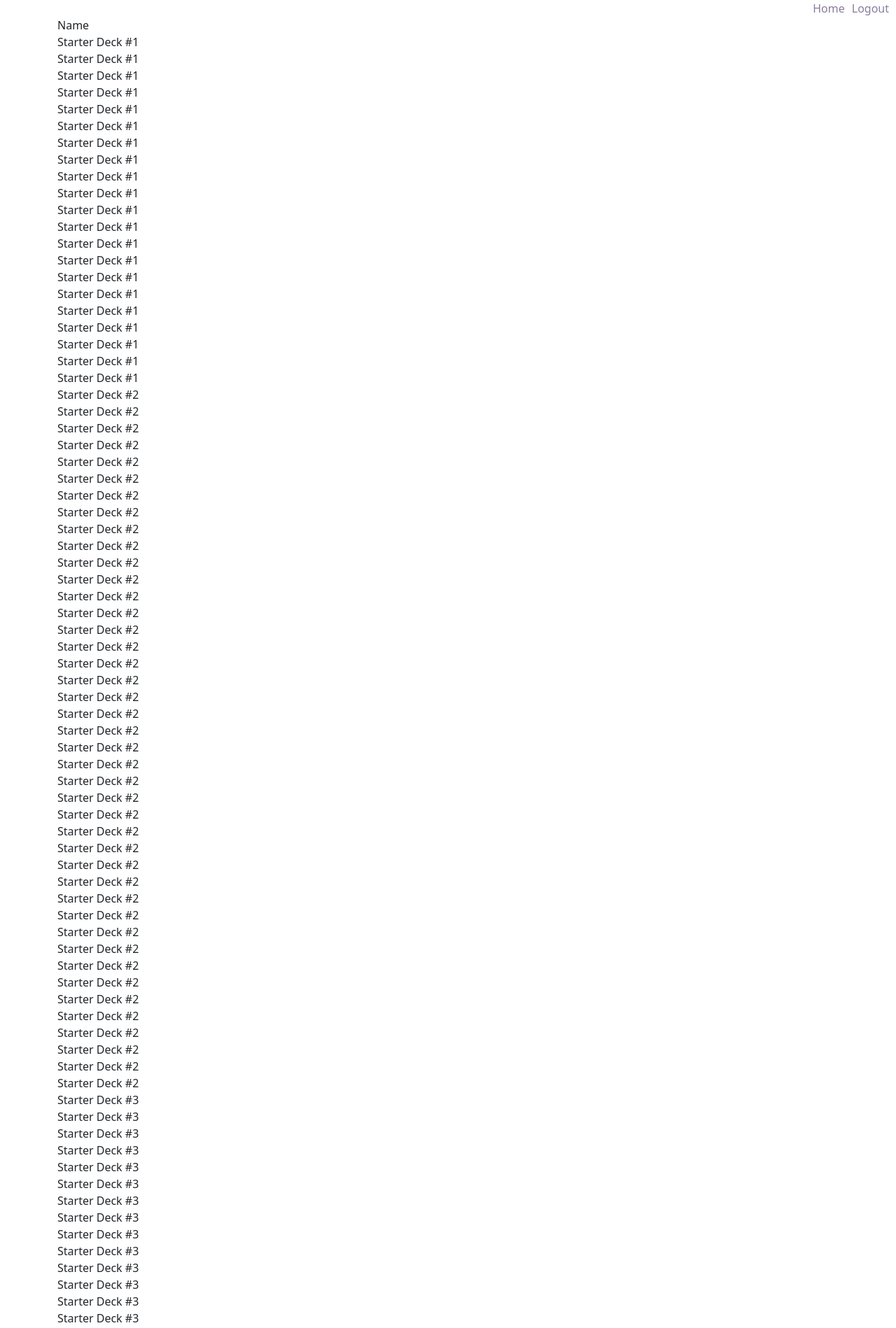
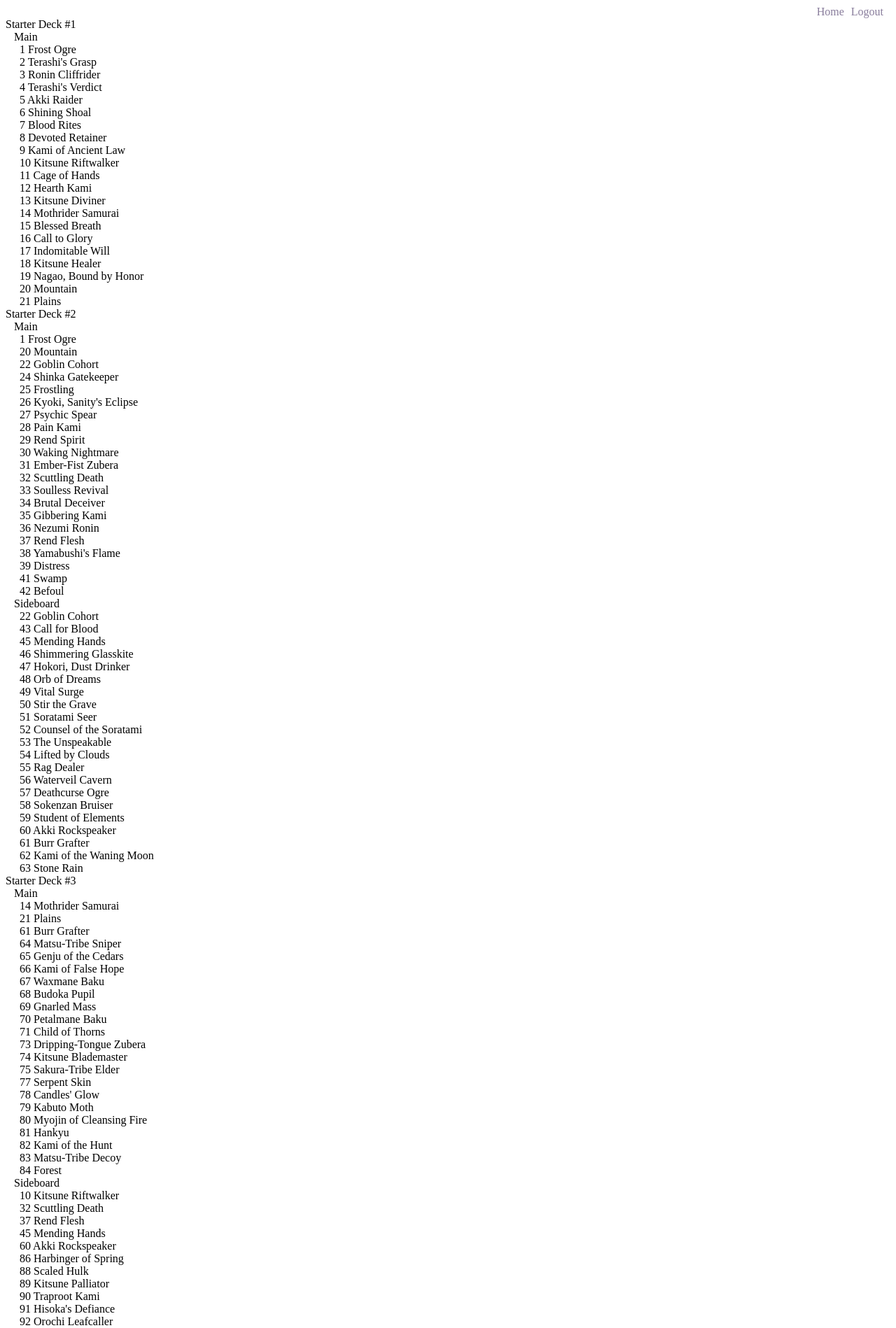
Before and after one commit to JamiesonChase/454_MTG_Engine, a Flask app: page /decks in a window 1280 px wide. Shown: the top 1898 px of the page at 70% size. Run offline with Flask 2, Linux system fonts and the light colour scheme; a user stored in the database is signed in; data comes from the database, SQL or seed files in the repository; both versions use the stored data as it was after the commit; parts of the project's set-up code (start-up, migrations or seed data) failed here and were passed over.

Commit message:
named scraped decks 'Started Deck #i'

```diff
--- a/main.py
+++ b/main.py
@@ -136,13 +136,26 @@ def card_page(card_name):
 @app.route('/decks', methods=('GET', 'POST'))
 @login_required
 def decks():
-    decks = (db.session
-        .query(Deck, Card, DeckCards)
-        .select_from(Deck)
-        .join(DeckCards, Deck.id==DeckCards.deck_id)
-        .join(Card, Card.id==DeckCards.card_id)
-        .all()
-    )
+    decks = []
+    for deck_result in Deck.query.all():
+        deck = {}
+        deck['id'] = deck_result.id
+        deck['name'] = deck_result.name
+        cards_main = []
+        cards_sideboard = []
+        for data, card in db.session.query(DeckCards, Card).join(Card, DeckCards.card_id==Card.id).filter(DeckCards.deck_id==deck_result.id).all():
+            card_data = {
+                'id': card.id,
+                'name': card.name,
+                'count': data.count
+            }
+            if not data.sideboard:
+                cards_main.append(card_data)
+            else:
+                cards_sideboard.append(card_data)
+        deck['main'] = cards_main
+        deck['sideboard'] = cards_sideboard
+        decks.append(deck)
     return render_template('decks.html', decks=decks)
 
 
--- a/scripts/splitter.py
+++ b/scripts/splitter.py
@@ -6,12 +6,13 @@ def main():
         results = json.load(f)
 
     decks = []
-    for result in results:
+    for i, result in enumerate(results):
         deck = {}
         main = []
         sideboard = []
 
         for key, value in result.items():
+            deck['name'] = f'Starter Deck #{i+1}'
             reading_sideboard = False
             if key == 'url':
                 deck['url'] = value
--- a/sqlite_functions.py
+++ b/sqlite_functions.py
@@ -17,7 +17,7 @@ async def populateDB(db):
     cards_by_deck = {}
 
     for deck in data:
-        deck_name = deck['url']   # need to assign a name somehow to these pre-made decks
+        deck_name = deck['name']   # need to assign a name somehow to these pre-made decks
         decks.append(Deck(name=deck_name))
         cards_in_deck = []
 
--- a/templates/decks.html
+++ b/templates/decks.html
@@ -2,13 +2,6 @@
 <html lang="en">
   <head>
     <meta charset="utf-8">
-    <meta name="viewport" content="width=device-width, initial-scale=1">
-    <link
-      href="https://cdn.jsdelivr.net/npm/bootstrap@5.1.3/dist/css/bootstrap.min.css"
-      rel="stylesheet"
-      integrity="sha384-1BmE4kWBq78iYhFldvKuhfTAU6auU8tT94WrHftjDbrCEXSU1oBoqyl2QvZ6jIW3"
-      crossorigin="anonymous"
-    >
     <title>MTG Decks</title>
     <style>
       a:link {
@@ -23,15 +16,18 @@
     <a href="{{ url_for('logout') }}">Logout</a>
     <a href="{{ url_for('home') }}">Home</a>
     <br>
-    <div class="container">
-      <div class="row">
-        <div class="col">Name</div>
-      </div>
-      {% for deck, card, cards in decks %}
-        <div class="row">
-          <div class="g-col-4">{{ deck.name }}</div>
-        </div>
+      {% for deck in decks %}
+        <div>{{ deck.name }}</div>
+        <div>&ensp; Main</div>
+        {% for card in deck.main %}
+          <div>&emsp; {{ card.id }} {{ card.name }}</div>
+        {% endfor %}
+        {% if deck.sideboard|length > 0 %}
+          <div>&ensp; Sideboard</div>
+          {% for card in deck.sideboard %}
+            <div>&emsp; {{ card.id }} {{ card.name }}</div>
+          {% endfor %}
+        {% endif %}
       {% endfor %}
-    </div>
   </body>
 </html>
```
Also changed, not shown: data/decks.json (+12 -0 lines), data/database.db.
